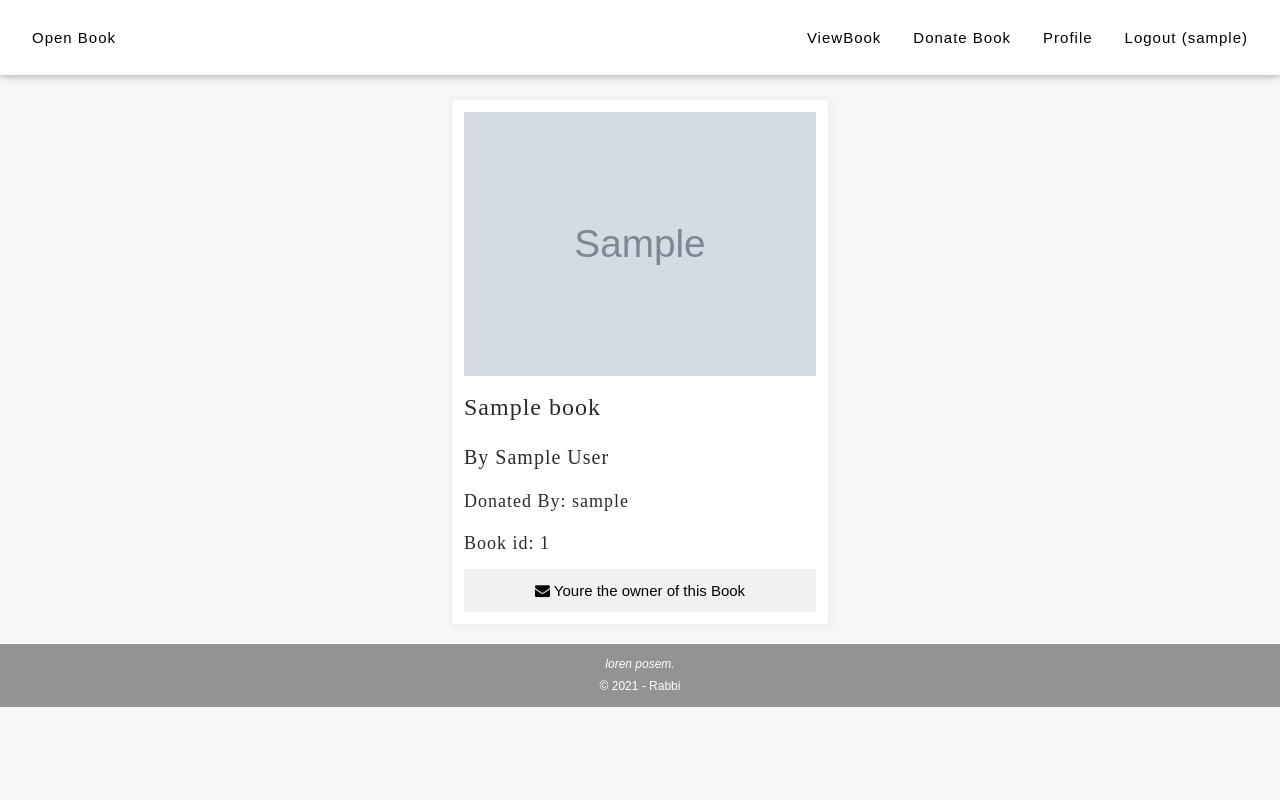
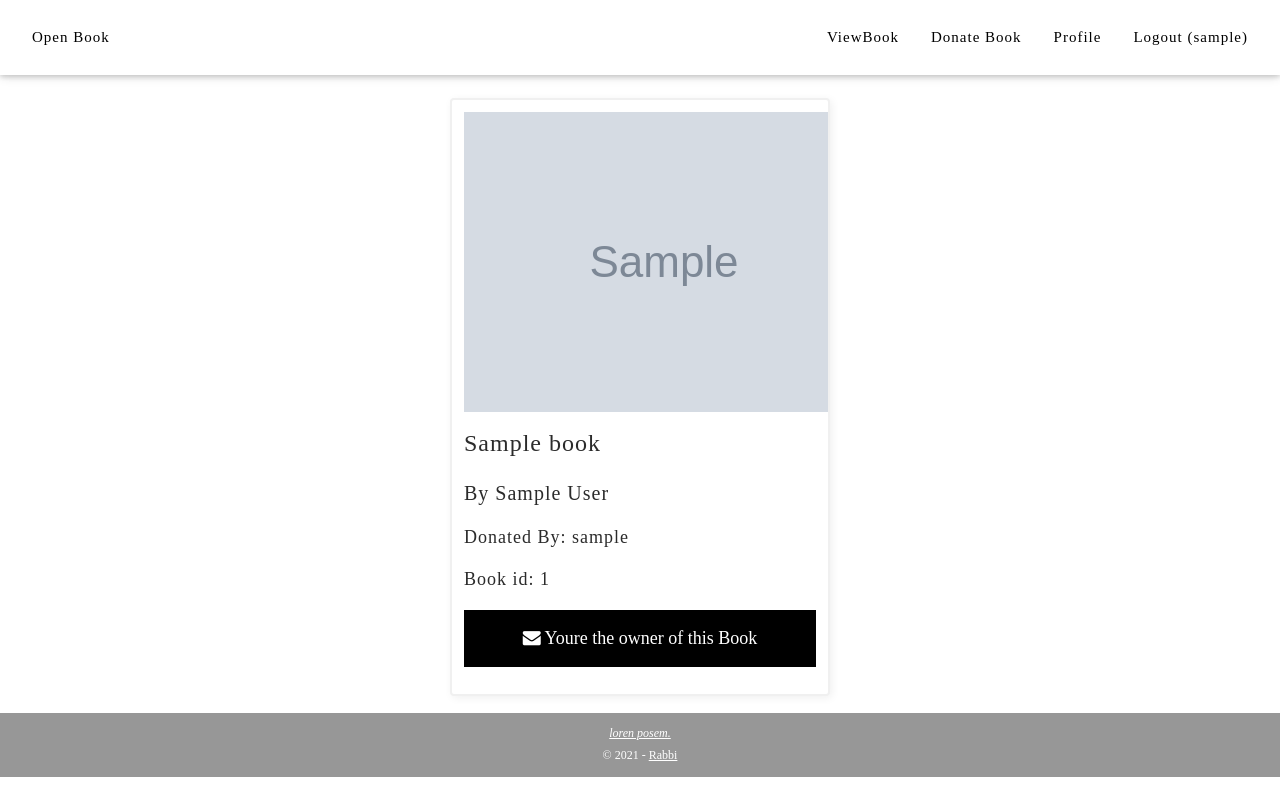
Before and after one commit to MoshiulRabbi/openBook, a Django app: page /viewbook/1 in a window 1280 px wide. Run offline with Django 3.2, Linux system fonts and the light colour scheme; a user stored in the database is signed in; tables that the repository leaves empty hold one stand-in row (values such as "Sample post"); grey boxes marked "Sample" are stand-in pictures.

Commit message:
Design-Updated

```diff
--- a/templates/bookdetails.html
+++ b/templates/bookdetails.html
@@ -3,24 +3,8 @@
 <br>
 {% block title %}Book Details{% endblock %}
 <style>
-   * {
-   padding: 0;
-   margin: 0;
-   box-sizing: border-box;
-   }
-   body {
-   font-family: Arial,Tahoma;
-   background-color: #f7f7f7;
-   color: #636363;
-   }
-   img {
-   max-width: 100%;
-   height: auto;
-   }
-   a {
-   color: #3497db;
-   text-decoration: none;
-   }
+
+
    .spacer > * ~ * {
    margin-top: 8px;
    }
@@ -40,12 +24,29 @@
    .products_item_label {
    color: #2b2b2b;
    }
+
+.ff {
+  border: none;
+  outline: 0;
+  padding: 12px;
+  color: white;
+  background-color: #000;
+  text-align: center;
+  cursor: pointer;
+  width: 100%;
+  font-size: 18px;
+}
+.ff:hover {
+  opacity: 0.7;
+}
+
 </style>
 <br> <br>
 <section class="products">
    <div class="products_item spacer">
    <div class="product_item_image">
-      <img src="{{b.ImageLink}}" alt="Cozmic Robot">
+      <img src="{{b.ImageLink}}" style=  "  width:400px;
+      height:300px;">
    </div>
    <div class="products_item_label">
       <h3>{{b.name}}</h3>
@@ -53,10 +54,10 @@
       <h5>Donated By: {{b.user}}</h5>
       <h5>Book id: {{b.id}}</h5>
       {%if request.user == b.user%}
-      <p><button class="w3-button w3-light-grey w3-block"><i class="fa fa-envelope"></i> Youre the owner of this Book</button></p>
+      <p><button class="ff"><i class="fa fa-envelope"></i> Youre the owner of this Book</button></p>
       {%else %}
       <a href="{% url 'lend' b.id %}">
-         <p><button class="w3-button w3-light-grey w3-block"><i class="fa  fa-handshake-o"></i> Lend This Book</button></p>
+         <p><button class="ff"><i class="fa  fa-handshake-o"></i> Lend This Book</button></p>
       </a>
       {%endif%}
    </div>
```
Also changed, not shown: templates/allbook.html (+44 -9 lines).
